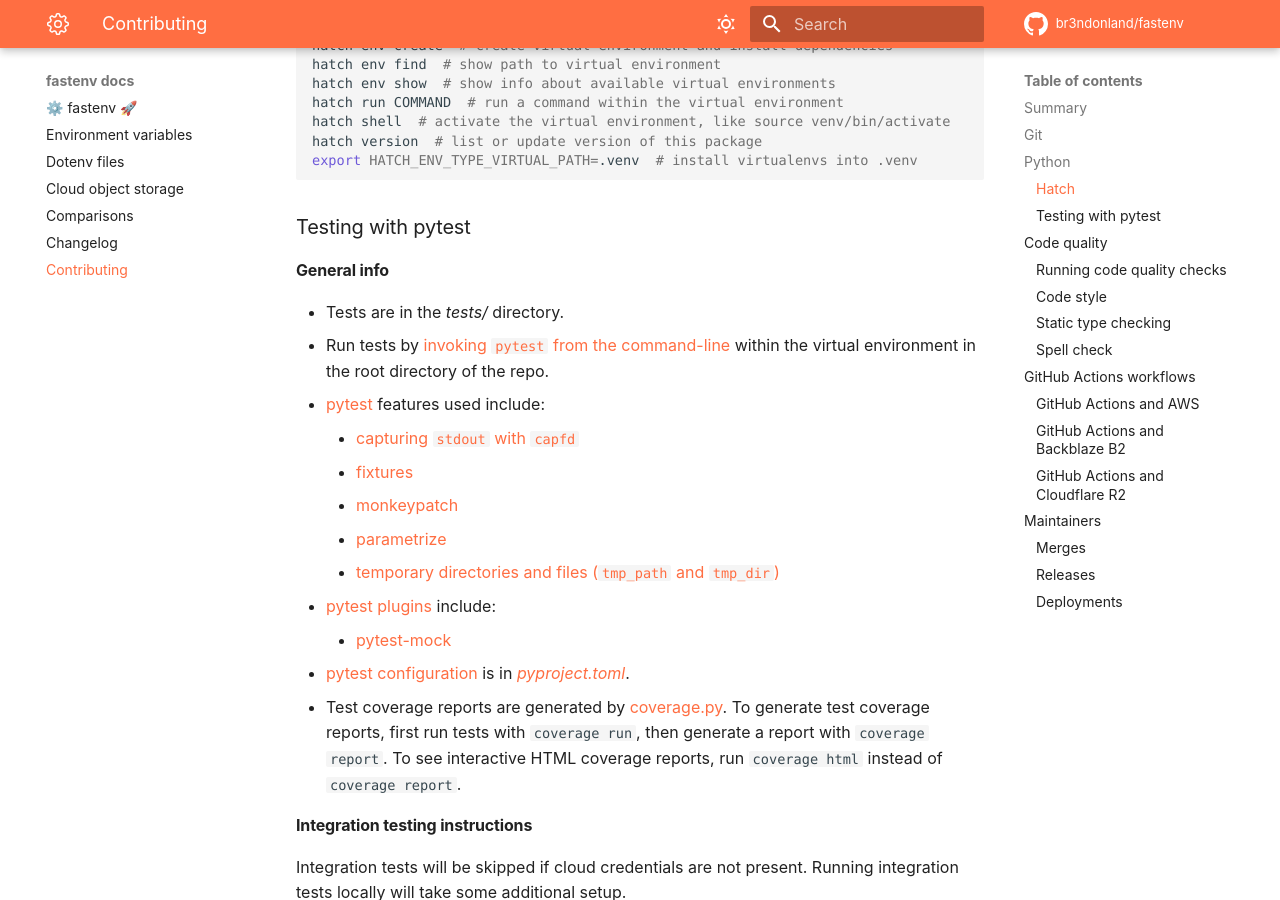
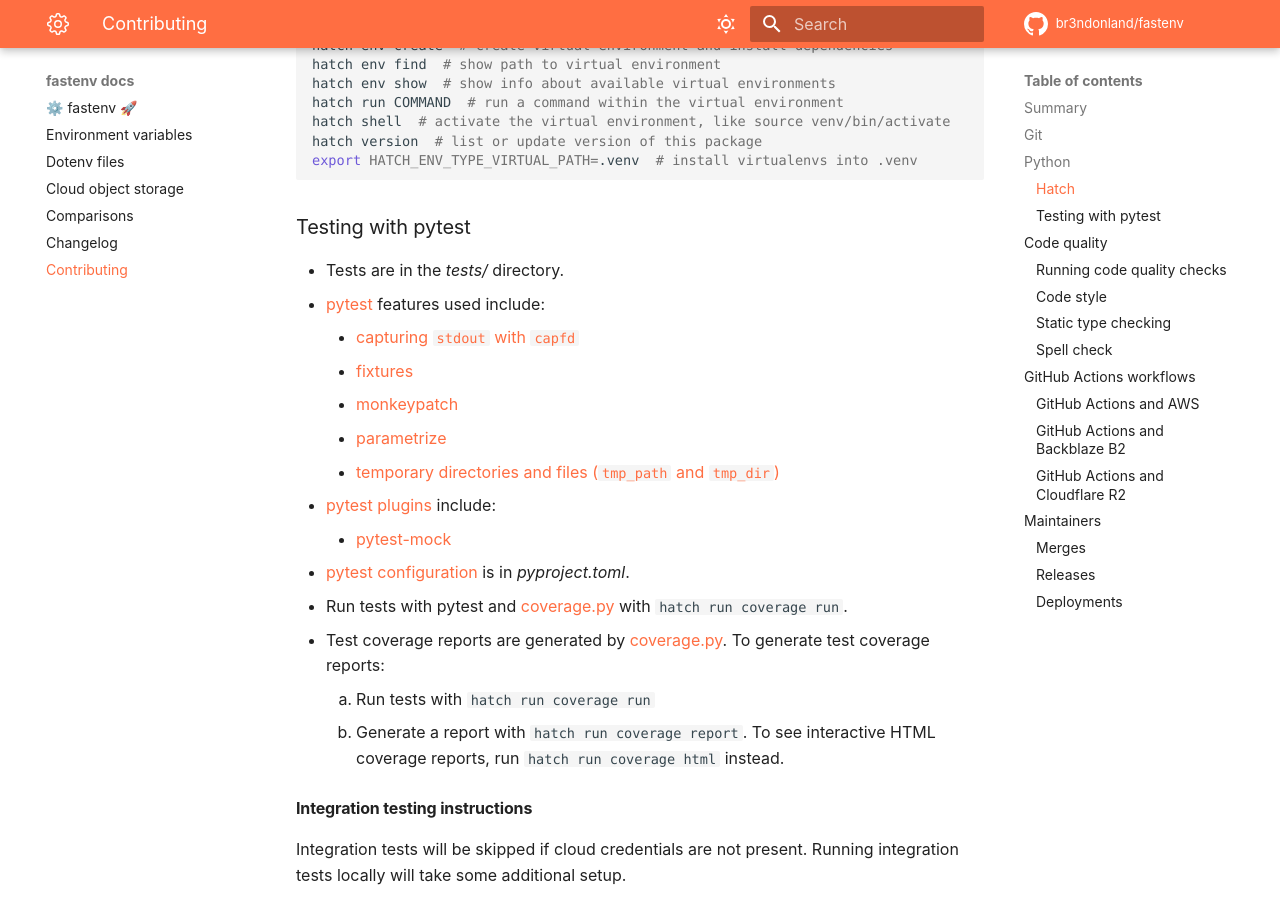
Before and after one commit to br3ndonland/fastenv, an MkDocs documentation site: the page built from docs/contributing.md, in a window 1280 px wide and 900 px high, scrolled down 1418 px. Built offline with MkDocs 1.6.1 and Material for MkDocs 9.7.7, drawn with Linux system fonts in a browser that asks for light colours; comment, search, counter and statistics services are not loaded.

Commit message:
Use Hatch commands in contributing.md testing docs

```diff
--- a/docs/contributing.md
+++ b/docs/contributing.md
@@ -53,10 +53,7 @@
 
 ### Testing with pytest
 
-#### General info
-
 - Tests are in the _tests/_ directory.
-- Run tests by [invoking `pytest` from the command-line](https://docs.pytest.org/en/latest/how-to/usage.html) within the virtual environment in the root directory of the repo.
 - [pytest](https://docs.pytest.org/en/latest/) features used include:
     - [capturing `stdout` with `capfd`](https://docs.pytest.org/en/latest/how-to/capture-stdout-stderr.html)
     - [fixtures](https://docs.pytest.org/en/latest/how-to/fixtures.html)
@@ -65,8 +62,11 @@
     - [temporary directories and files (`tmp_path` and `tmp_dir`)](https://docs.pytest.org/en/latest/how-to/tmpdir.html)
 - [pytest plugins](https://docs.pytest.org/en/latest/how-to/plugins.html) include:
     - [pytest-mock](https://github.com/pytest-dev/pytest-mock)
-- [pytest configuration](https://docs.pytest.org/en/latest/reference/customize.html) is in _[pyproject.toml](https://github.com/br3ndonland/fastenv/blob/develop/pyproject.toml)_.
-- Test coverage reports are generated by [coverage.py](https://github.com/nedbat/coveragepy). To generate test coverage reports, first run tests with `coverage run`, then generate a report with `coverage report`. To see interactive HTML coverage reports, run `coverage html` instead of `coverage report`.
+- [pytest configuration](https://docs.pytest.org/en/latest/reference/customize.html) is in _pyproject.toml_.
+- Run tests with pytest and [coverage.py](https://github.com/nedbat/coveragepy) with `hatch run coverage run`.
+- Test coverage reports are generated by [coverage.py](https://github.com/nedbat/coveragepy). To generate test coverage reports:
+    1. Run tests with `hatch run coverage run`
+    2. Generate a report with `hatch run coverage report`. To see interactive HTML coverage reports, run `hatch run coverage html` instead.
 
 #### Integration testing instructions
 
```
